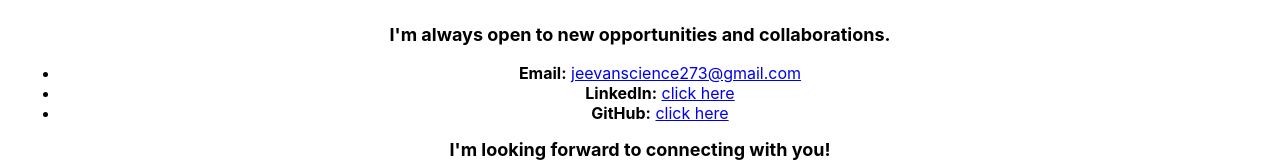
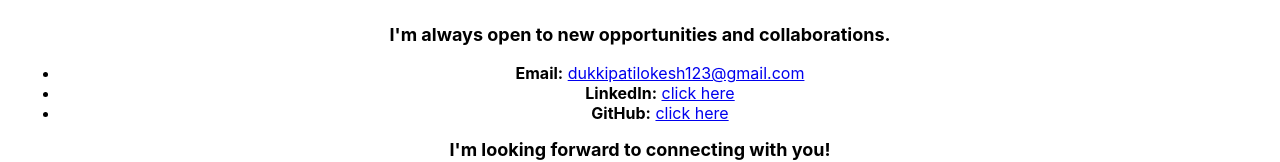
Before and after one commit to jeevanba273/t1, a React (Create React App) app: page / in a window 1280 px wide. Shown: the part 1183-1345 px from the top of the page. Built offline with nearby package versions, Linux system fonts and the light colour scheme.

Commit message:
Update Contact.js

```diff
--- a/src/components/Contact.js
+++ b/src/components/Contact.js
@@ -10,13 +10,13 @@ const Contact = () => {
       </p>
       <ul>
         <li>
-          <strong>Email:</strong> <a href="mailto:jeevanscience273@gmail.com">jeevanscience273@gmail.com</a>
+          <strong>Email:</strong> <a href="mailto:dukkipatilokesh123@gmail.com">dukkipatilokesh123@gmail.com</a>
         </li>
         <li>
-          <strong>LinkedIn:</strong> <a href="linkedin.com/in/jeevanba273/">click here</a>
+          <strong>LinkedIn:</strong> <a href="https://www.linkedin.com/in/dukkipati-lokesh-naga-manikanta-062440220?utm_source=share&utm_campaign=share_via&utm_content=profile&utm_medium=android_app">click here</a>
         </li>
         <li>
-          <strong>GitHub:</strong> <a href="https://github.com/jeevanba273" target="_blank" rel="noopener noreferrer">click here</a>
+          <strong>GitHub:</strong> <a href="https://github.com/lokeshdukkipati148" target="_blank" rel="noopener noreferrer">click here</a>
         </li>
 
       </ul>
```
